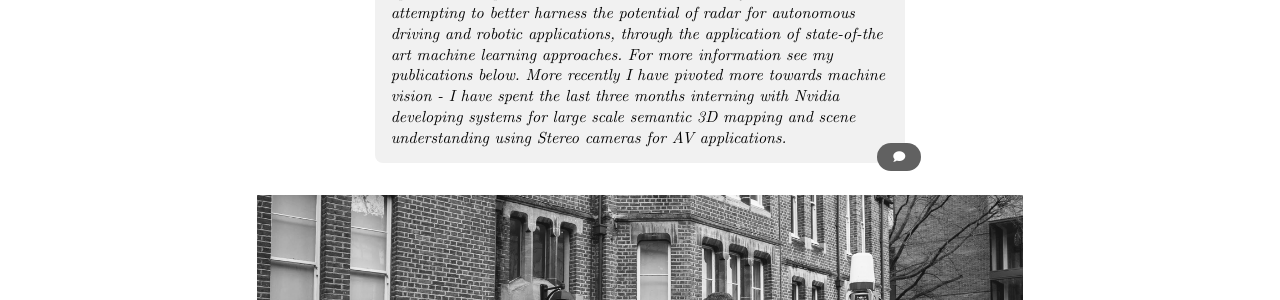
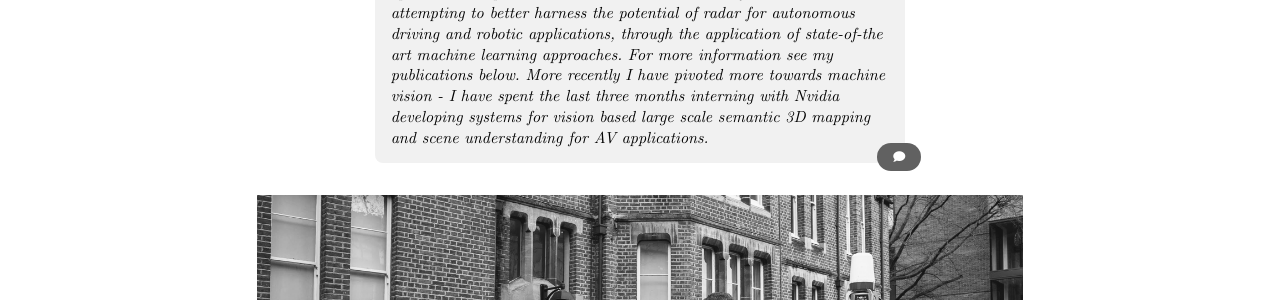
Before and after one commit to robw4/robw4.github.io, a Jekyll site: the page built from index.md, in a window 1280 px wide and 900 px high. Shown: the part 453-753 px from the top of the window. Built offline with Jekyll 4.4.1, drawn with Linux system fonts in a browser that asks for light colours; some web fonts are replaced; comment, search, counter and statistics services are not loaded; some of the changed text lies outside the part shown.

Commit message:
Chaged abstract

```diff
--- a/index.md
+++ b/index.md
@@ -11,7 +11,7 @@ abstract: I am a final year PhD student researching with the <a href="https://or
    application of state-of-the art machine learning approaches.
    For more information see my publications below. More recently I have pivoted more
    towards machine vision - I have spent the last three months interning with Nvidia developing systems for
-   large scale semantic 3D mapping and scene understanding using Stereo cameras for AV applications.
+   vision based large scale semantic 3D mapping and scene understanding for AV applications.
 display_title: false
 no_content: true
 ---
```
